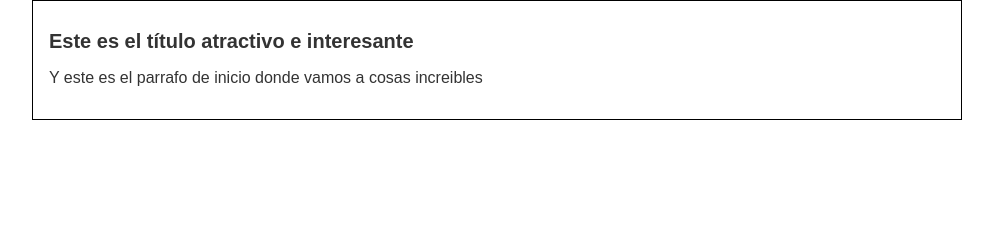
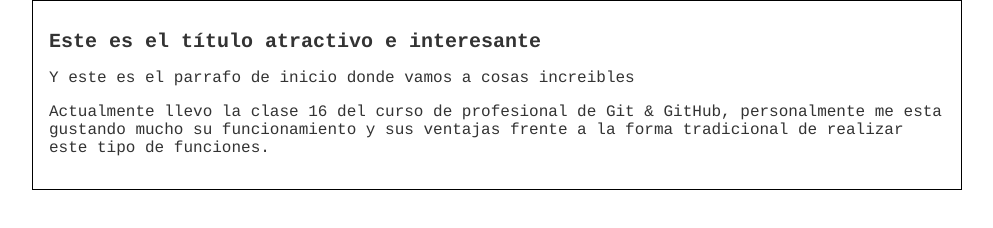
Before and after one commit to dvJoshr/hyperblog, a plain HTML site: page index.html in a window 1280 px wide. Shown: the whole page, without its empty margins (143-1136 px from the left). Drawn offline with Linux system fonts and the light colour scheme.

Commit message:
Agregado el contenido adicional del blog y una mejor tipografia

```diff
--- a/index.html
+++ b/index.html
@@ -12,6 +12,12 @@
       <div id="post">
         <h1>Este es el título atractivo e interesante</h1>
         <p>Y este es el parrafo de inicio donde vamos a cosas increibles</p>
+        <p>
+          Actualmente llevo la clase 16 del curso de profesional de Git &
+          GitHub, personalmente me esta gustando mucho su funcionamiento y sus
+          ventajas frente a la forma tradicional de realizar este tipo de
+          funciones.
+        </p>
       </div>
     </div>
   </body>
--- a/styles.css
+++ b/styles.css
@@ -1,7 +1,7 @@
 body {
   color: #333;
   text-align: center;
-  font-family: "Arial";
+  font-family: "Courier";
   font-size: 16px;
   padding: 0;
   margin: 0;
```
